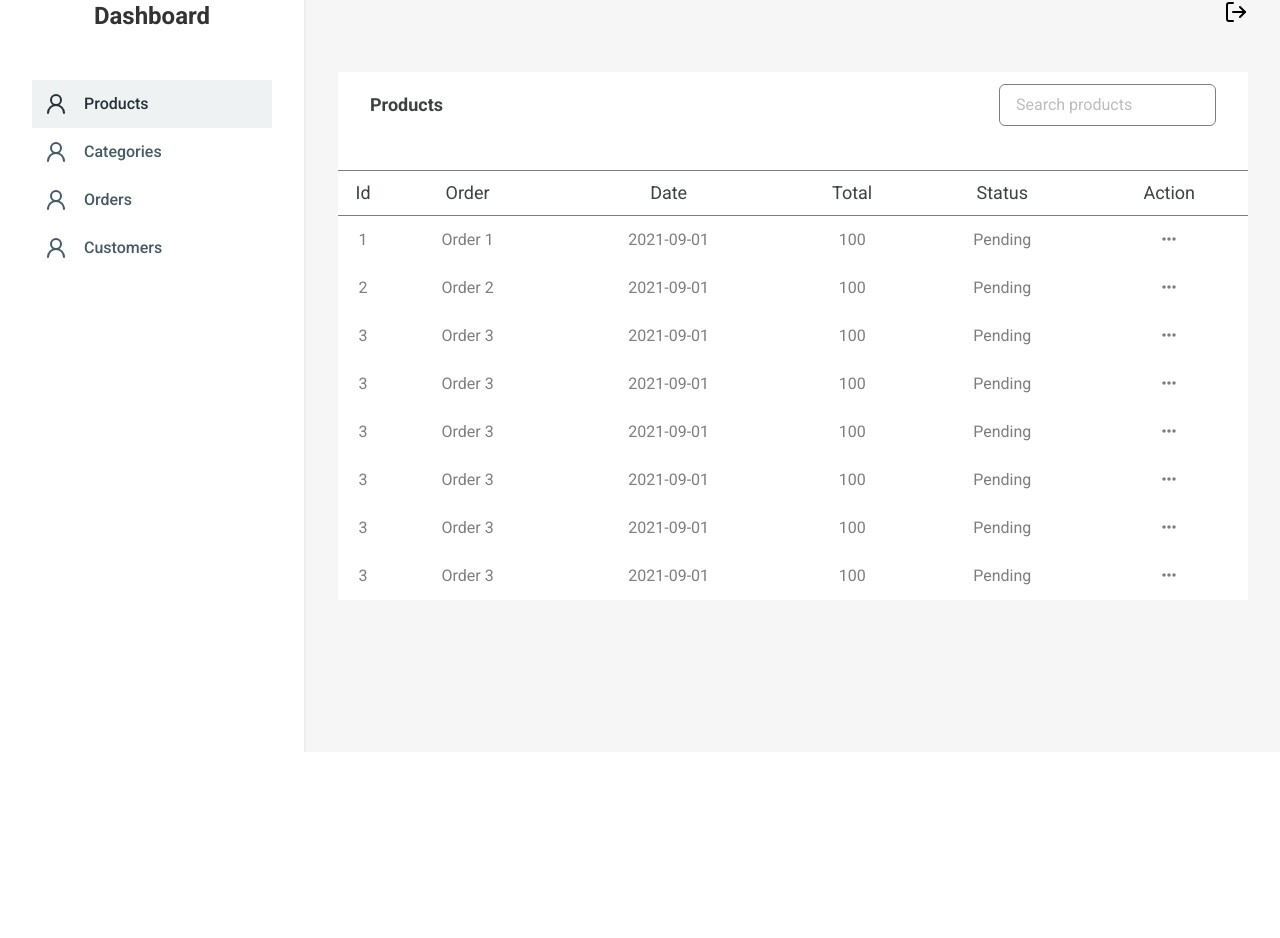
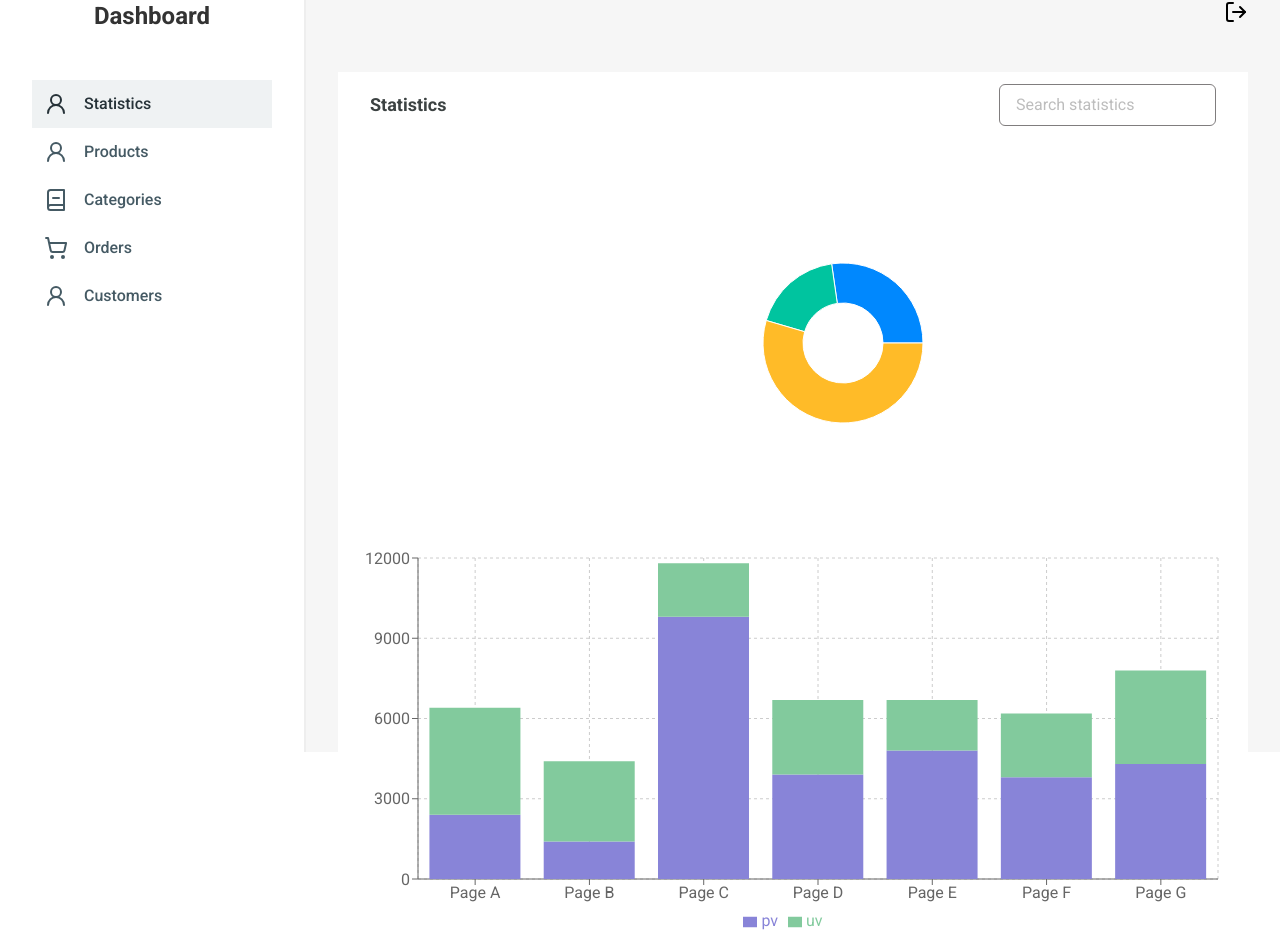
Before and after one commit to SWD392-NET1701-OverNight/SWD392_NET1701_Overnight_FE, a React (Vite) app in the folder jelwery-shop/: page /dashboard in a window 1280 px wide. Shown: the part 48-986 px from the top of the page. Before the commit the page ends 800 px from the top, so only its background shows below. Built offline with nearby package versions, Linux system fonts and the light colour scheme.

Commit message:
Dashboard chart

```diff
--- a/jelwery-shop/package.json
+++ b/jelwery-shop/package.json
@@ -28,6 +28,7 @@
     "react-paginate": "^8.2.0",
     "react-redux": "^9.1.2",
     "react-router-dom": "^6.23.1",
+    "recharts": "^2.12.7",
     "redux-saga": "^1.3.0",
     "sonner": "^1.4.41",
     "vite-plugin-env-compatible": "^2.0.1",
--- a/jelwery-shop/src/layout/dashboard/index.jsx
+++ b/jelwery-shop/src/layout/dashboard/index.jsx
@@ -1,9 +1,10 @@
-import { LogOut, UserRound } from 'lucide-react'
+import { LogOut, UserRound,BookMinus,ShoppingCart } from 'lucide-react'
 import SideBar from '../../component/ui/SideBar'
 const sidebarItems = [
+  { title: 'Statistics', icon: <UserRound /> },
   { title: 'Products', icon: <UserRound /> },
-  { title: 'Categories', icon: <UserRound /> },
-  { title: 'Orders', icon: <UserRound /> },
+  { title: 'Categories', icon: <BookMinus /> },
+  { title: 'Orders', icon: <ShoppingCart /> },
   { title: 'Customers', icon: <UserRound /> },
 ]
 
--- a/jelwery-shop/src/page/dashboard/index.jsx
+++ b/jelwery-shop/src/page/dashboard/index.jsx
@@ -1,6 +1,10 @@
 import { useState } from 'react'
 import DashBoardLayout from '../../layout/dashboard'
 import Table from '../../component/ui/Table'
+import { PieChart,
+  Pie, Tooltip,
+  ResponsiveContainer,
+  Cell ,Legend,BarChart, Bar, XAxis, YAxis, CartesianGrid } from 'recharts';
 const TABLE_HEAD = ['Id', 'Order', 'Date', 'Total', 'Status', 'Action']
 const TABLE_BODY = [
   { id: 1, order: 'Order 1', date: '2021-09-01', total: 100, status: 'Pending' },
@@ -12,8 +16,63 @@
   { id: 3, order: 'Order 3', date: '2021-09-01', total: 100, status: 'Pending' },
   { id: 3, order: 'Order 3', date: '2021-09-01', total: 100, status: 'Pending' },
 ]
+
+const datachart = [
+  {name : "Order Custom",value : 15},
+  {name : "Order Design",value : 10},
+  {name : "Order exist",value : 30},
+]
+const data2 = [
+  {
+    name: 'Page A',
+    uv: 4000,
+    pv: 2400,
+    amt: 2400,
+  },
+  {
+    name: 'Page B',
+    uv: 3000,
+    pv: 1398,
+    amt: 2210,
+  },
+  {
+    name: 'Page C',
+    uv: 2000,
+    pv: 9800,
+    amt: 2290,
+  },
+  {
+    name: 'Page D',
+    uv: 2780,
+    pv: 3908,
+    amt: 2000,
+  },
+  {
+    name: 'Page E',
+    uv: 1890,
+    pv: 4800,
+    amt: 2181,
+  },
+  {
+    name: 'Page F',
+    uv: 2390,
+    pv: 3800,
+    amt: 2500,
+  },
+  {
+    name: 'Page G',
+    uv: 3490,
+    pv: 4300,
+    amt: 2100,
+  },
+];
+const date = new Date();
+const month = date.toLocaleString('en-US', { month: 'long' });
+
+
+const COLORS = ['#0088FE', '#00C49F', '#FFBB28'];
 function Dashboard() {
-  const [currentTab, setCurrentTab] = useState('Products')
+  const [currentTab, setCurrentTab] = useState('Statistics')
   return (
     <DashBoardLayout currentTab={currentTab} setCurrentTab={setCurrentTab}>
     <div className="flex items-center justify-between px-8 py-3">
@@ -24,7 +83,51 @@
         className="rounded-md border border-solid border-third px-4 py-2 outline-none"
       />
     </div>
-      <Table TABLE_HEAD={TABLE_HEAD} TABLE_BODY={TABLE_BODY} />
+    <div style={{ width: '100%', height: 400 }}>
+      <ResponsiveContainer>
+          <PieChart>
+          <Pie
+            dataKey="value"
+            data={datachart}
+            cx={500}
+            cy={200}
+            innerRadius={40}
+            outerRadius={80}
+            fill="#82ca9d"
+          >
+          {datachart.map((entry, index) => (
+                <Cell key={`cell-${index}`} fill={COLORS[index % COLORS.length]} />
+              ))}
+          </Pie>
+          <Tooltip />
+        </PieChart>
+        {/* <h1>Current Month: {month}</h1>     */}
+      </ResponsiveContainer>
+    </div>
+    <div style={{ width: '100%', height: 400 }}>
+        <ResponsiveContainer>
+        <BarChart
+          width={500}
+          height={300}
+          data={data2}
+          margin={{
+            top: 20,
+            right: 30,
+            left: 20,
+            bottom: 5,
+          }}
+        >
+          <CartesianGrid strokeDasharray="3 3" />
+          <XAxis dataKey="name" />
+          <YAxis />
+          <Tooltip />
+          <Legend />
+          <Bar dataKey="pv" stackId="a" fill="#8884d8" />
+          <Bar dataKey="uv" stackId="a" fill="#82ca9d" />
+        </BarChart>
+      </ResponsiveContainer>
+    </div>
+    {/* <Table TABLE_HEAD={TABLE_HEAD} TABLE_BODY={TABLE_BODY} /> */}
   </DashBoardLayout>
   )
 }
```
Also changed, not shown: 1 other file (tests, documents, lock files or other folders). Lines whose indentation alone changed are shown as unchanged.
